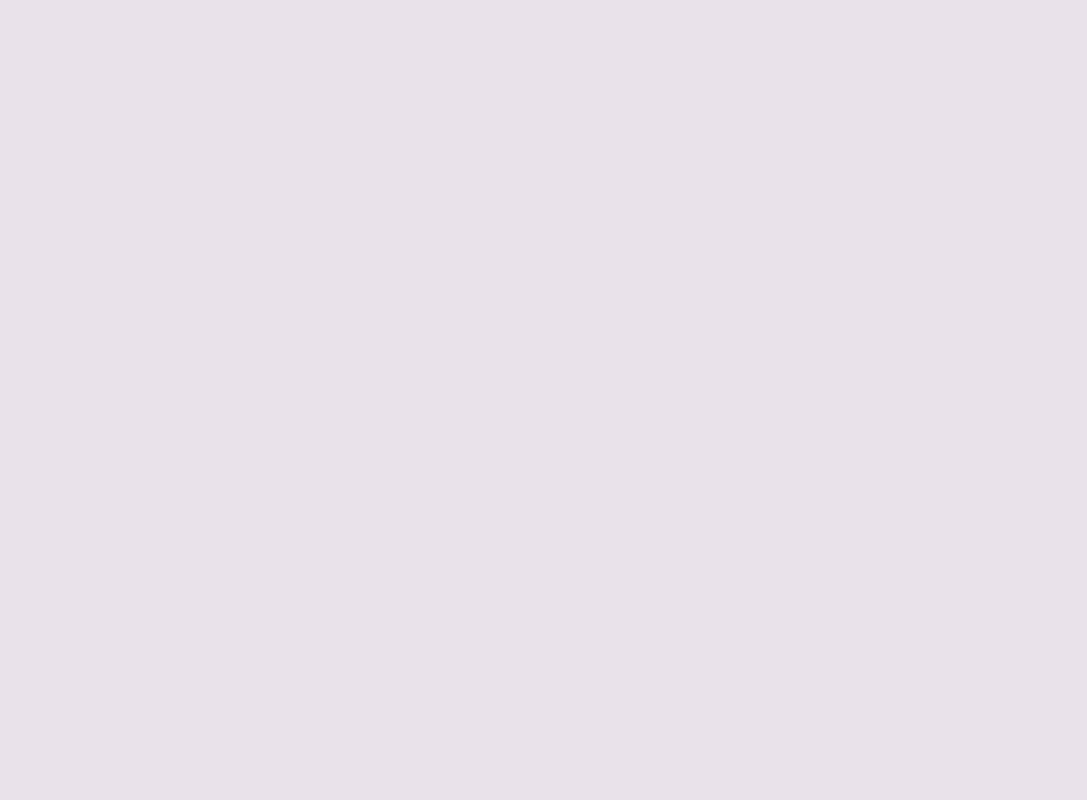
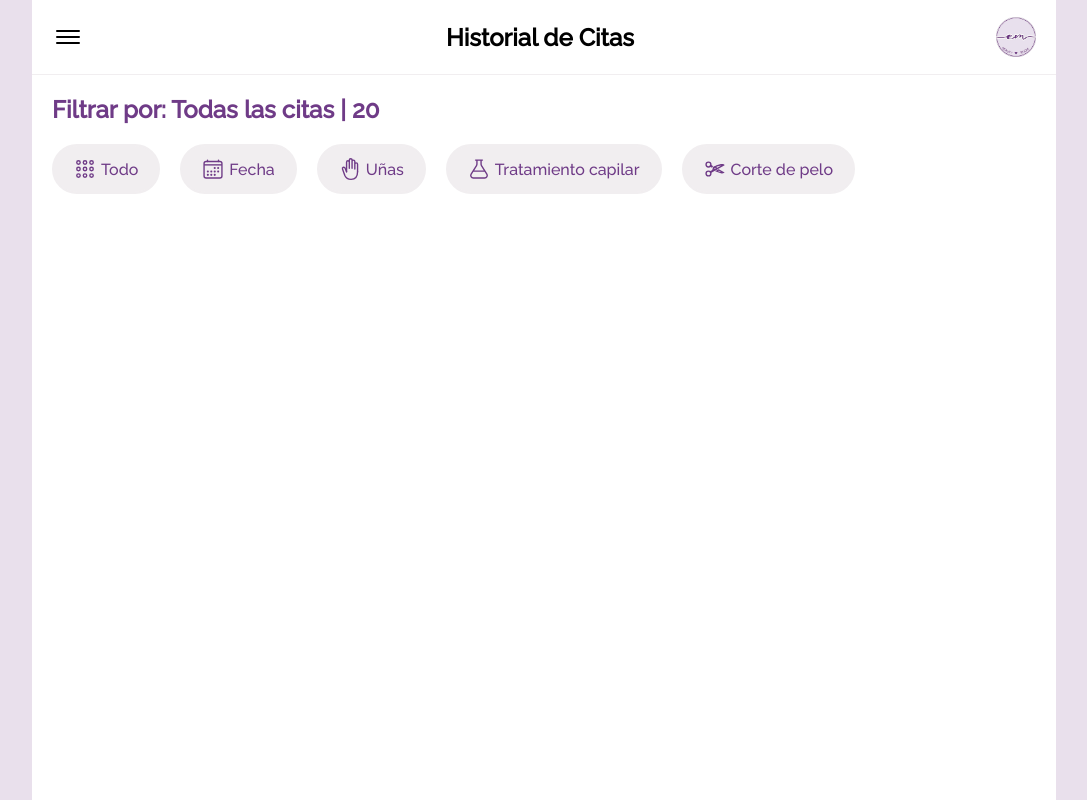
Before and after one commit to iElvisJosue/BeautyRoom, a React (Vite) app: page /HistorialDeCitas in a window 1280 px wide. Before the commit this address had no page. Shown: the whole page, without its empty margins (96-1183 px from the left). Built offline with nearby package versions, Linux system fonts and the light colour scheme; the HTML template or start-up script is replaced by a standard one.

Commit message:
primera etapa de historial de citas

```diff
--- a/src/App.jsx
+++ b/src/App.jsx
@@ -4,6 +4,7 @@ import { BrowserRouter, Routes, Route } from "react-router-dom";
 // IMPORTAMOS LAS VISTAS
 import Login from "./views/Login";
 import Date from "./views/Date";
+import DatingHistory from "./views/DatingHistory";
 
 export default function App() {
   return (
@@ -11,6 +12,7 @@ export default function App() {
       <Routes>
         <Route path="/" element={<Login />} />
         <Route path="/AgendarCita" element={<Date />} />
+        <Route path="/HistorialDeCitas" element={<DatingHistory />} />
       </Routes>
     </BrowserRouter>
   );
--- a/src/styles/Date.css
+++ b/src/styles/Date.css
@@ -1,7 +1,8 @@
 .Date {
   position: relative;
   width: 1024px;
-  height: 100vh;
+  min-height: 100vh;
+  height: auto;
   display: flex;
   flex-direction: column;
   align-items: center;
--- /dev/null
+++ b/src/styles/DatingHistory.css
@@ -0,0 +1,77 @@
+.DatingHistory {
+  position: relative;
+  width: 1024px;
+  min-height: 100vh;
+  height: auto;
+  display: flex;
+  flex-direction: column;
+  align-items: center;
+  margin: auto;
+  background: var(--White);
+}
+.DatingHistory__Container {
+  width: 100%;
+  height: auto;
+
+  display: flex;
+  flex-direction: column;
+  gap: 20px;
+  padding: 20px;
+}
+.DatingHistory__Container--Title {
+  font-size: var(--SubTittleFontSize);
+  font-weight: bold;
+  color: var(--StrongPurple);
+}
+.DatingHistory__Container--Filters {
+  display: flex;
+  gap: 20px;
+}
+.DatingHistory__Container--Filters--Button {
+  background: var(--Transparent);
+  height: 50px;
+  border-radius: 50px;
+  border: 2px solid var(--Transparent);
+  outline: none;
+  font-size: var(--NormalFontSize);
+  color: var(--StrongPurple);
+  padding: 0 20px;
+
+  transition: 0.5s ease all;
+  display: flex;
+  align-items: center;
+  justify-content: center;
+  gap: 5px;
+}
+.DatingHistory__Container--Filters--Button:hover {
+  cursor: pointer;
+  background: var(--WeakPurple);
+  border-color: var(--StrongPurple);
+  font-weight: bold;
+}
+.DatingHistory__Container--Filters--Button ion-icon {
+  font-size: var(--IconFontSize);
+}
+@media (width < 1024px) {
+  .DatingHistory {
+    width: 100%;
+  }
+}
+@media (width < 750px) {
+  .DatingHistory__Container--Filters {
+    display: grid;
+    grid-template-columns: repeat(3, 1fr);
+  }
+}
+@media (width < 500px) {
+  .DatingHistory__Container--Filters {
+    grid-template-columns: repeat(5, 1fr);
+  }
+  .DatingHistory__Container--Filters--Button {
+    padding: 0;
+    gap: 0;
+  }
+  .DatingHistory__Container--Filters--Button p {
+    display: none;
+  }
+}
--- /dev/null
+++ b/src/views/DatingHistory.jsx
@@ -0,0 +1,38 @@
+// IMPORTAMOS LOS COMPONENTES
+import Navbar from "../components/Navbar";
+
+// IMPORTAMOS LOS ESTILOS
+import "../styles/DatingHistory.css";
+
+export default function DatingHistory() {
+  return (
+    <main className="DatingHistory">
+      <Navbar>Historial de Citas</Navbar>
+      <div className="DatingHistory__Container">
+        <h1 className="DatingHistory__Container--Title">
+          Filtrar por: Todas las citas | 20
+        </h1>
+        <div className="DatingHistory__Container--Filters">
+          <button className="DatingHistory__Container--Filters--Button">
+            <ion-icon name="apps-outline"></ion-icon>
+            <p>Todo</p>
+          </button>
+          <button className="DatingHistory__Container--Filters--Button">
+            <ion-icon name="calendar-outline"></ion-icon>
+            <p>Fecha</p>
+          </button>
+          <button className="DatingHistory__Container--Filters--Button">
+            <ion-icon name="hand-right-outline"></ion-icon> <p>Uñas</p>
+          </button>
+          <button className="DatingHistory__Container--Filters--Button">
+            <ion-icon name="flask-outline"></ion-icon>{" "}
+            <p>Tratamiento capilar</p>
+          </button>
+          <button className="DatingHistory__Container--Filters--Button">
+            <ion-icon name="cut-outline"></ion-icon> <p>Corte de pelo</p>
+          </button>
+        </div>
+      </div>
+    </main>
+  );
+}
```
